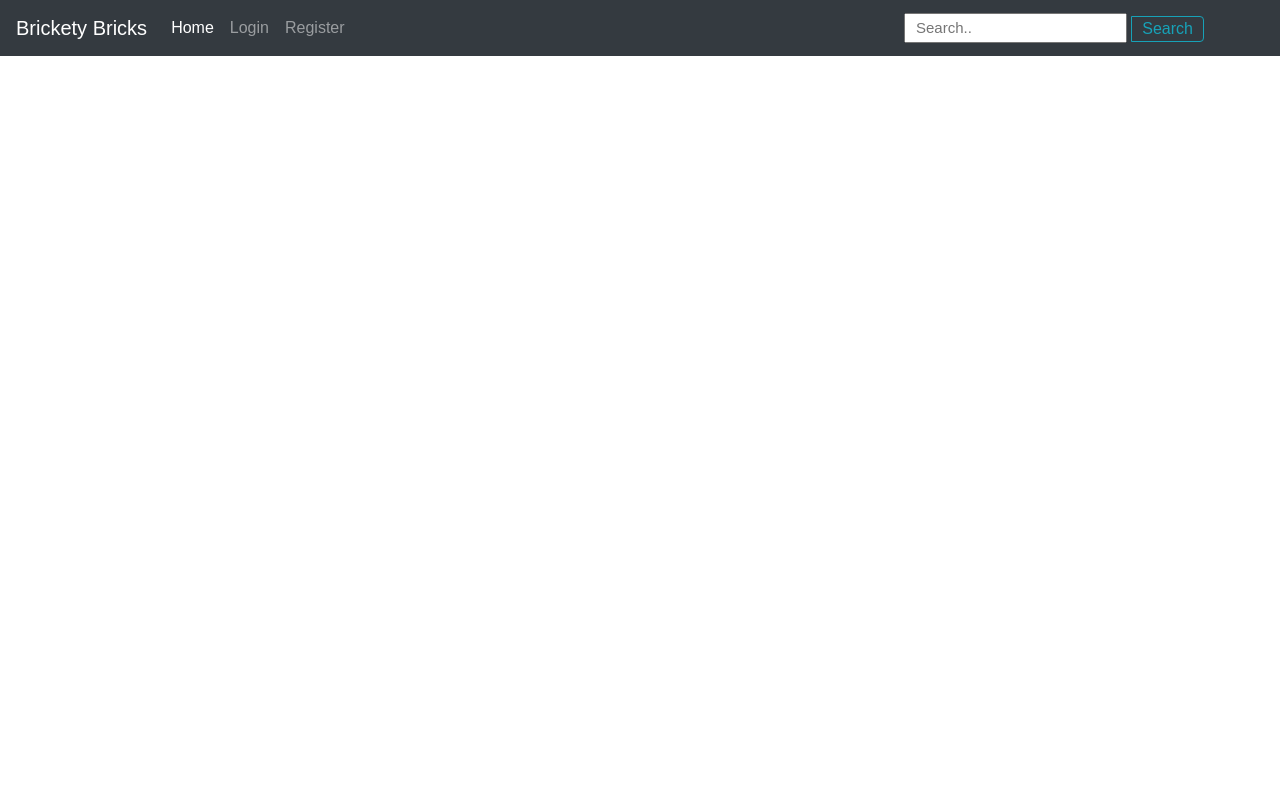
After one commit to adityaarora31/PythonProjects, a Django app: template login/templates/navbar.html in a window 1280 px wide. The commit adds this page. Run offline with Django 3.2, Linux system fonts and the light colour scheme; the template is opened without the code that fills it, so the values that code supplies are empty; some libraries are stand-ins or nearby versions.

Commit message:
Added navbar

```diff
--- a/login/templates/login.html
+++ b/login/templates/login.html
@@ -18,6 +18,8 @@
 {% if error %}
 	<h1> Error : {{ error }} </h1>
 {% endif %}
+
+{% include 'navbar.html' %}
 <div class="container">
 	<div class="d-flex justify-content-center h-100">
 		<div class="card">
--- /dev/null
+++ b/login/templates/navbar.html
@@ -0,0 +1,75 @@
+<html>
+<head>
+<link rel="stylesheet" href="https://maxcdn.bootstrapcdn.com/bootstrap/4.0.0/css/bootstrap.min.css" integrity="sha384-Gn5384xqQ1aoWXA+058RXPxPg6fy4IWvTNh0E263XmFcJlSAwiGgFAW/dAiS6JXm" crossorigin="anonymous">
+</head>
+<style>
+body {
+  margin: 0;
+  font-family: Arial, Helvetica, sans-serif;
+}
+
+#search_bar {
+  float: right;
+  display: block;
+  color: black;
+  text-align: left;
+  padding: 2px 10px;
+  text-decoration: none;
+  font-size: 15px;
+  position: absolute;
+  right: 153px;
+}
+
+a:hover {
+  background-color: #20b2aa;
+  color: red;
+}
+
+a.active {
+  background-color: #20b2aa;
+  color: red;
+}
+#my_button{
+position: absolute;
+padding : 0px 10px;
+  right: 60px;
+}
+
+</style>
+
+<body>
+
+<nav class="navbar navbar-expand-lg navbar-dark bg-dark">
+  <a class="navbar-brand" href="#">Brickety Bricks</a>
+  <button class="navbar-toggler" type="button" data-toggle="collapse" data-target="#navbarNavDropdown" aria-controls="navbarNavDropdown" aria-expanded="false" aria-label="Toggle navigation">
+    <span class="navbar-toggler-icon"></span>
+  </button>
+  <div class="collapse navbar-collapse" id="navbarNavDropdown">
+    <ul class="navbar-nav">
+      <li class="nav-item active">
+        <a class="nav-link" href="#">Home <span class="sr-only">(current)</span></a>
+      </li>
+      <li class="nav-item">
+        <a class="nav-link" href="#">Login</a>
+      </li>
+      <li class="nav-item">
+        <a class="nav-link" href="#">Register</a>
+      </li>
+
+    </ul>
+ 	<input type="text" placeholder="Search.." id="search_bar">
+	<div class="input-group mb-4">
+  	<div class="input-group-append">
+    <button class="btn btn-outline-info" type="button" id="my_button">Search</button>
+  </div>
+</div>
+
+</div>
+</nav>
+
+
+
+
+
+</body>
+</html>
--- a/login/templates/register.html
+++ b/login/templates/register.html
@@ -13,7 +13,7 @@
     <link href="//maxcdn.bootstrapcdn.com/bootstrap/3.3.0/css/bootstrap.min.css" rel="stylesheet" id="bootstrap-css">
     <script src="//maxcdn.bootstrapcdn.com/bootstrap/3.3.0/js/bootstrap.min.js"></script>
     <script src="//cdnjs.cloudflare.com/ajax/libs/jquery/3.2.1/jquery.min.js"></script>
-
+	{% include 'navbar.html' %}
 </head>
 <body>
 	<div class="container">
--- a/login/urls.py
+++ b/login/urls.py
@@ -1,9 +1,10 @@
 from django.urls import path
 from . import views
-from .views import NewUser, UserLogin
+from .views import NewUser, UserLogin, show
 
 urlpatterns = [
     path('', views.index, name="login"),
     path('register/', NewUser.as_view(), name='register'),
     path('validate/', UserLogin.as_view(), name='validate_login'),
+    path('dashboard/', show, name='dashboard'),
 ]
```
Also changed, not shown: login/templates/dashboard.html (added, +41 -0 lines), login/views.py (+19 -9 lines), db.sqlite3, login/forms.py (line endings or trailing spaces), 2 other files.
